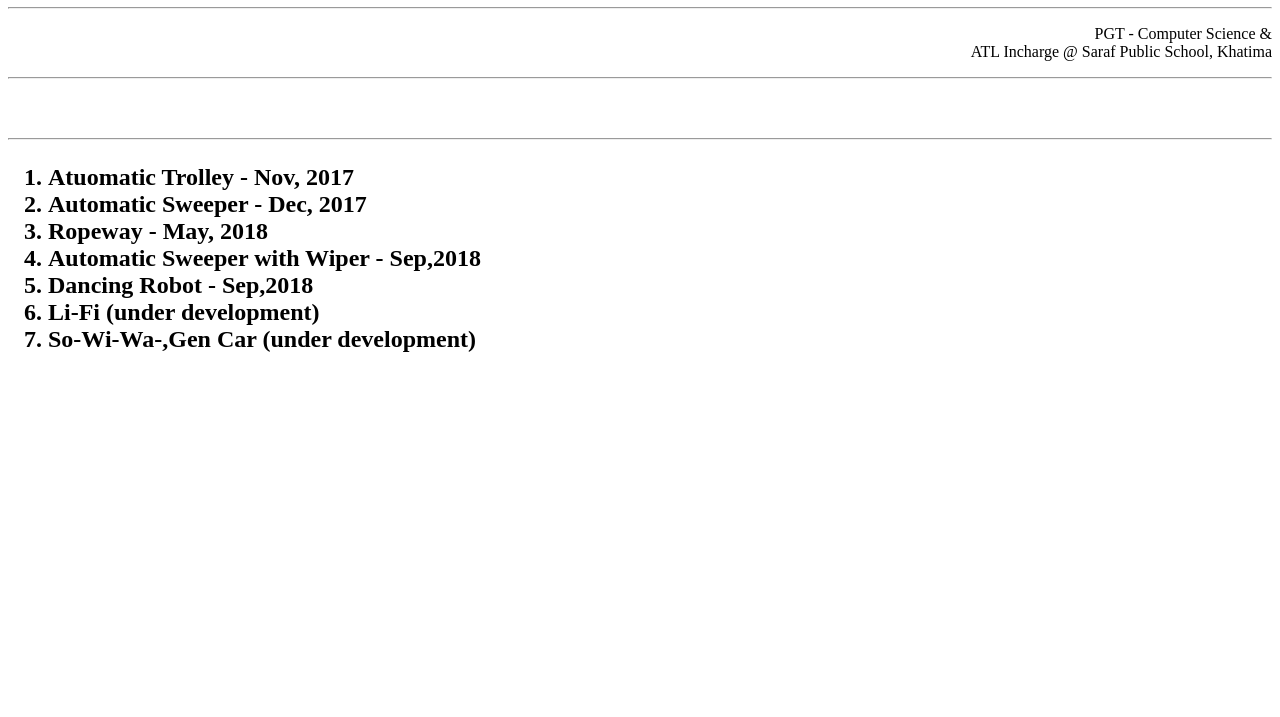
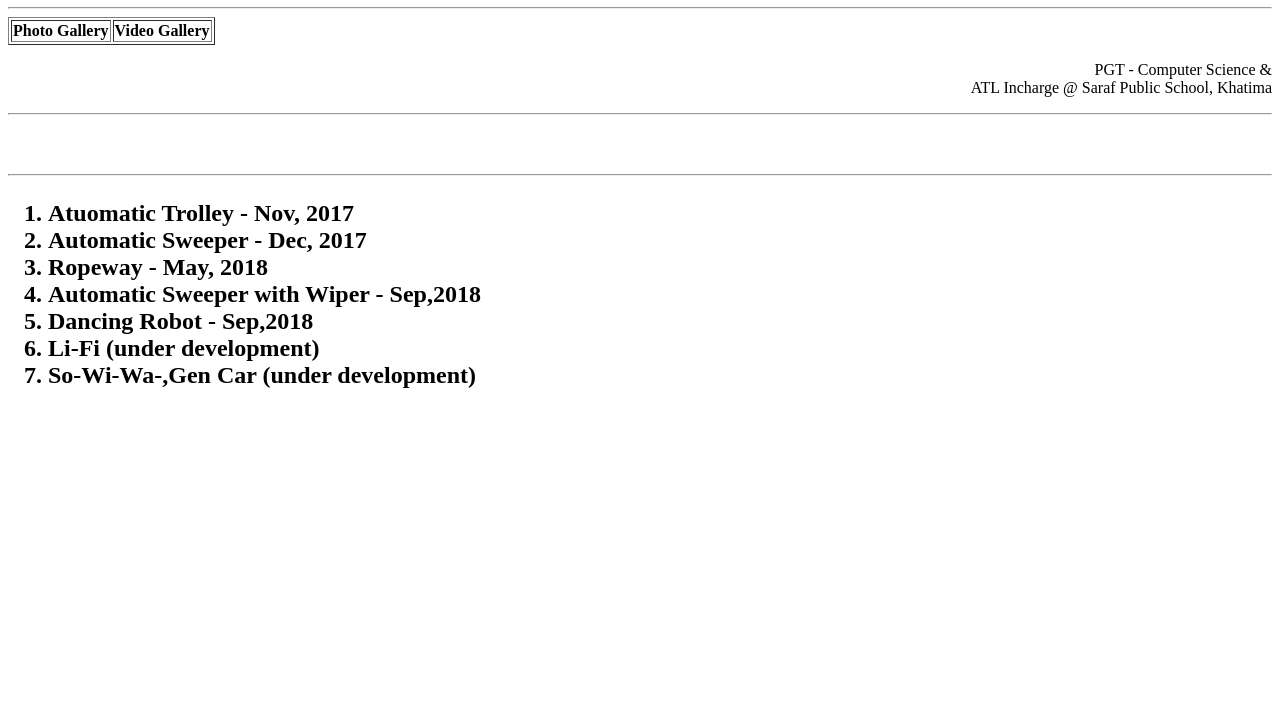
Before and after one commit to CHINMAYRAUL/chinmayraul.github.io, a plain HTML site: page index.htm in a window 1280 px wide. Shown: the part 83-800 px from the top of the page. Drawn offline with Linux system fonts and the light colour scheme.

Commit message:
Update index.htm

```diff
--- a/index.htm
+++ b/index.htm
@@ -1,6 +1,9 @@
 <hr>
 <H1> Innovations @ SPS ATL</h1>
 <hr>
+<table border>
+  <tr> <th> Photo Gallery</th><th>Video Gallery</th></tr>
+</table>
 <p align=right> PGT - Computer Science &<br>
   ATL Incharge @ Saraf Public School, Khatima</p>
 <hr>
```
